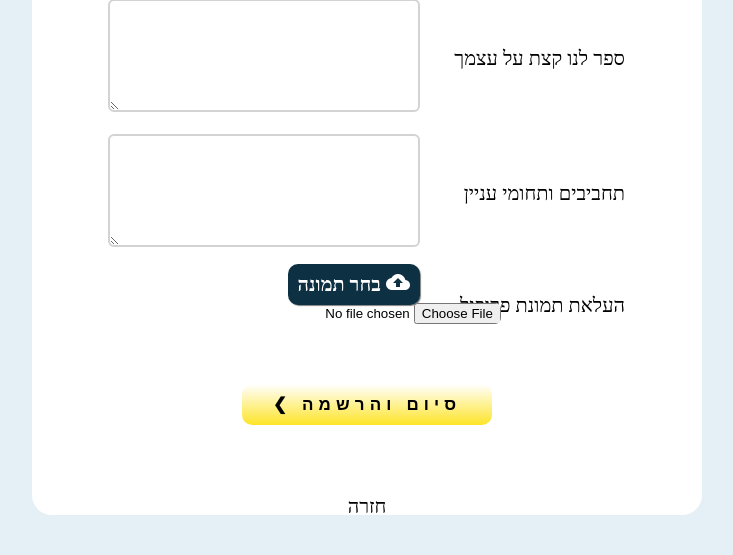
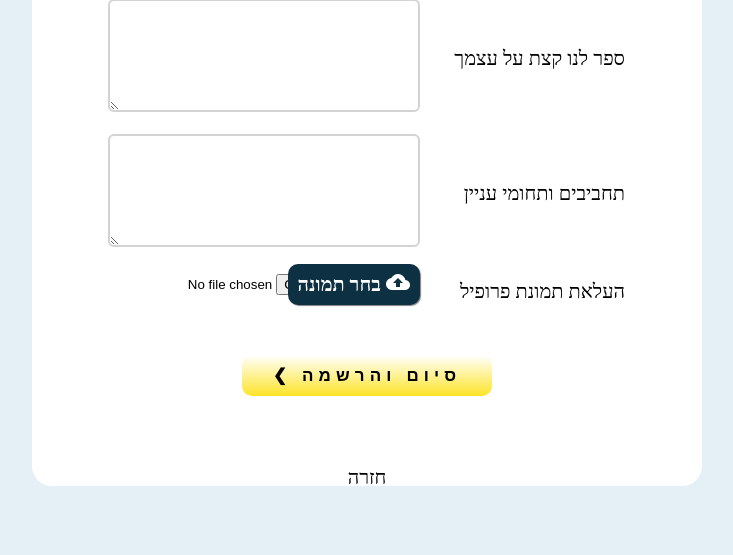
Before and after one commit to netanella/do-hugi, a PHP site: page /sign-up.html in a window 1280 px wide. Shown: the part 685-1240 px from the top of the page, without its empty margins (273-1006 px from the left). After the commit the page ends 1171 px from the top, so only its background shows below. Run offline with PHP 8.4, Linux system fonts and the light colour scheme.

Commit message:
add upload image

```diff
--- a/sign-up.html
+++ b/sign-up.html
@@ -93,7 +93,6 @@
             </table>
 
 
-
             <button type="submit" class="form-submit-btn">סיום והרשמה
                 <span></span></button>
         </form>
--- a/stylelee.css
+++ b/stylelee.css
@@ -64,5 +64,9 @@
     display: inline-block;
     text-align: right;
     width: 200px;
-    vertical-align: middle
+    vertical-align: middle;
 }
+
+#profile-photo {
+    width: 400px;
+}
```
